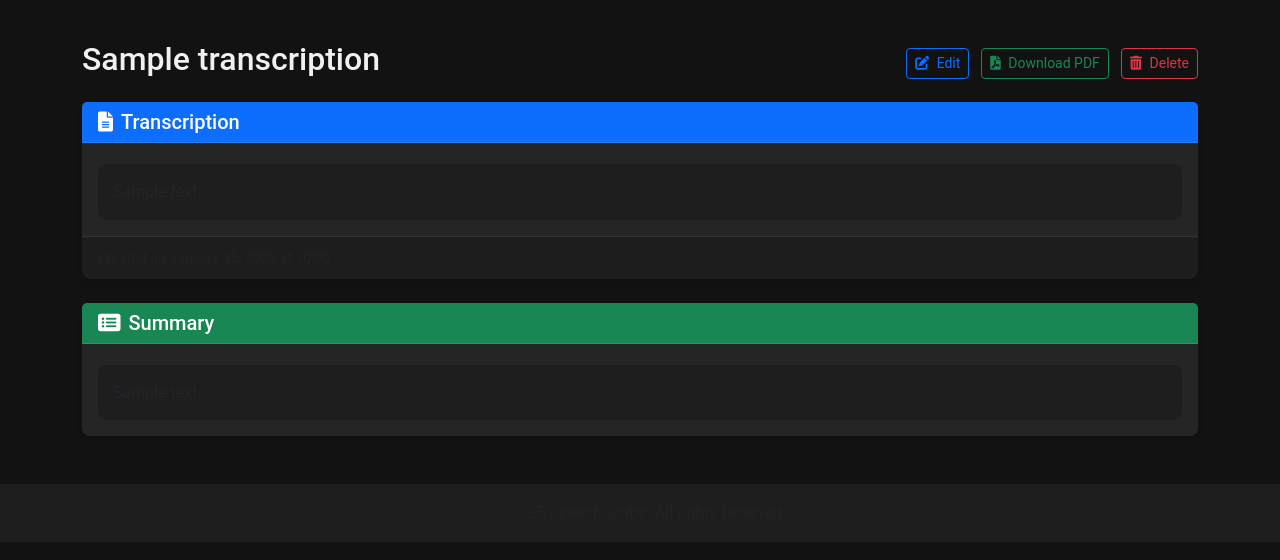
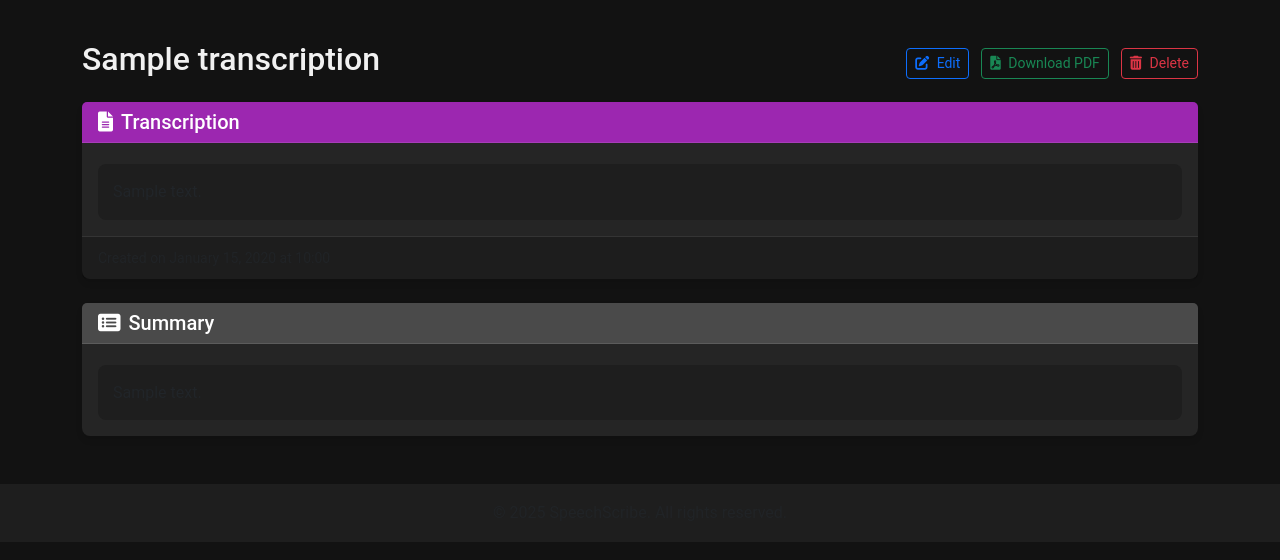
Before and after one commit to Ayishathesni001a/voice_to_text_summarizer, a Flask app: page /transcription/1 in a window 1280 px wide. Shown: the part 130-690 px from the top of the page. Run offline with Flask 3, Linux system fonts and the light colour scheme; a user stored in the database is signed in; tables that the repository leaves empty hold one stand-in row (values such as "Sample post"); some libraries are stand-ins or nearby versions.

Commit message:
Update styling of transcription view: Replaced hardcoded colors with CSS variables for improved theming.  Improved delete transcription form.
Replit-Commit-Author: Agent
Replit-Commit-Session-Id: 72f644e1-fc99-421b-9fd5-a3d4963edc53
Replit-Commit-Screenshot-Url: https://storage.googleapis.com/screenshot-production-us-central1/2ce61c4c-1dd6-43a1-b74b-eb9fb186fe05/a026e52e-e653-4ad0-a2fe-8673a891701e.jpg

```diff
--- a/templates/index.html
+++ b/templates/index.html
@@ -104,7 +104,7 @@
     </div>
 </div>
 
-<div class="py-5 bg-dark">
+<div class="py-5" style="background-color: var(--dark-surface);">
     <div class="container">
         <div class="row justify-content-center">
             <div class="col-md-8 text-center">
--- a/templates/view_transcription.html
+++ b/templates/view_transcription.html
@@ -32,7 +32,7 @@
                 </div>
             </div>
             <div class="card mb-4">
-                <div class="card-header bg-primary text-white">
+                <div class="card-header" style="background-color: var(--primary-color); color: white;">
                     <h5 class="mb-0"><i class="fas fa-file-alt me-2"></i>Transcription</h5>
                 </div>
                 <div class="card-body">
@@ -45,7 +45,7 @@
 
             {% if transcription.summary_text %}
             <div class="card">
-                <div class="card-header bg-success text-white">
+                <div class="card-header" style="background-color: var(--secondary-color); color: white;">
                     <h5 class="mb-0"><i class="fas fa-list-alt me-2"></i>Summary</h5>
                 </div>
                 <div class="card-body">
@@ -70,7 +70,9 @@
             </div>
             <div class="modal-footer">
                 <button type="button" class="btn btn-secondary" data-bs-dismiss="modal">Cancel</button>
-                <a href="{{ url_for('delete_transcription', id=transcription.id) }}" class="btn btn-danger">Delete</a>
+                <form action="{{ url_for('delete_transcription', id=transcription.id) }}" method="post">
+                    <button type="submit" class="btn btn-danger">Delete</button>
+                </form>
             </div>
         </div>
     </div>
```
